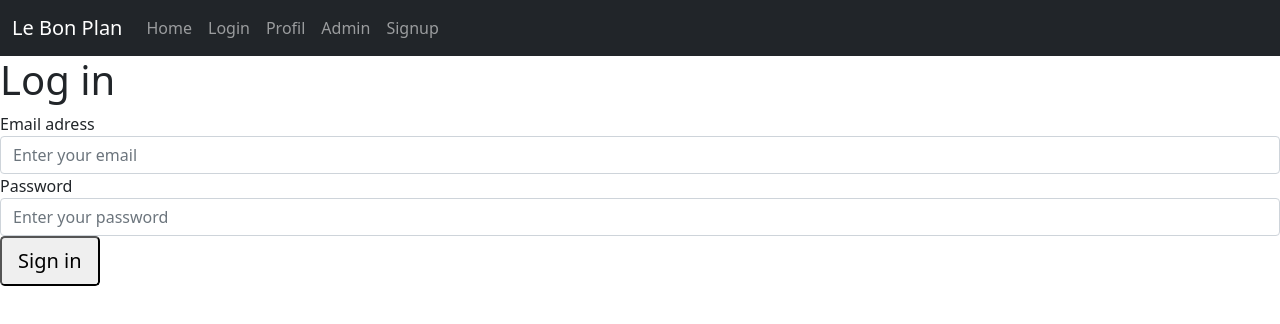
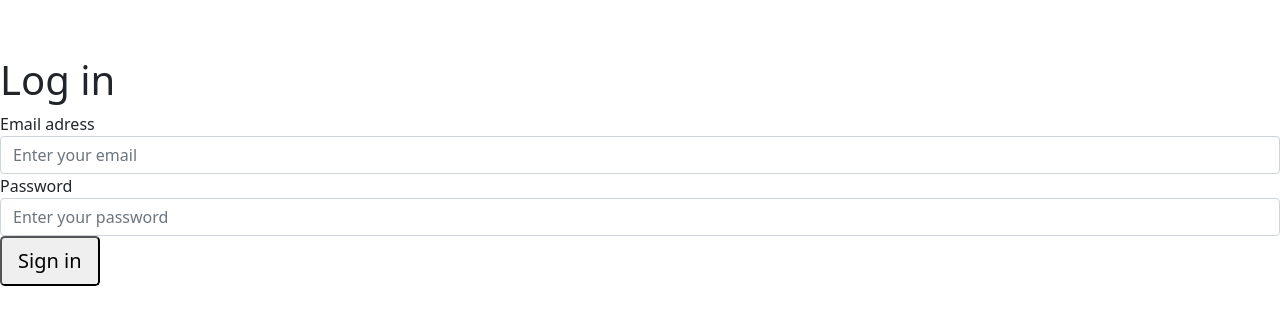
Before and after one commit to EverFJ/lebonplan, a React (Create React App) app in the folder front/: page /users/login in a window 1280 px wide. Shown: the top 324 px of the page. Built offline with nearby package versions, Linux system fonts and the light colour scheme.

Commit message:
fix merge

```diff
--- a/front/src/components/Login.jsx
+++ b/front/src/components/Login.jsx
@@ -16,7 +16,7 @@ export default class Login extends Component {
   handleSubmit(e) {
     alert("email submitted :" + this.state.value);
     e.preventDefault();
-    // console.log(e);
+    console.log(e);
   }
 
   render() {
--- a/front/src/components/Navbar.jsx
+++ b/front/src/components/Navbar.jsx
@@ -4,7 +4,7 @@ import { Link } from "react-router-dom";
 export default class Navbar extends Component {
   render() {
     return (
-      <nav className="navbar navbar-expand-lg navbar-dark bg-dark">
+      <nav className="navbar navbar-expand-lg navbar-dark bg-cyan">
         <div className="container-fluid">
           <Link className="navbar-brand" to="/">
             Le Bon Plan
```
